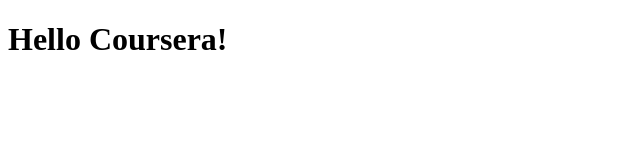
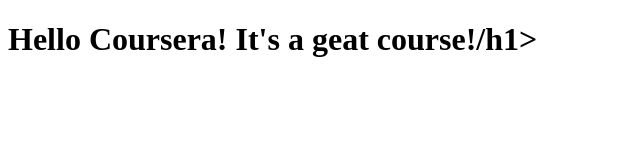
Before and after one commit to DiegoJL/coursera-test, a plain HTML site: page site/index.html in a window 1280 px wide. Shown: the whole page, without its empty margins (0-640 px from the left). Drawn offline with Linux system fonts and the light colour scheme.

Commit message:
Small addition to our page content

```diff
--- a/site/index.html
+++ b/site/index.html
@@ -4,6 +4,6 @@
         <title>Hello Coursera!</title>
     </head>
     <body>
-        <h1>Hello Coursera!</h1>
+        <h1>Hello Coursera! It's a geat course!/h1>
     </body>
 </html>
```
